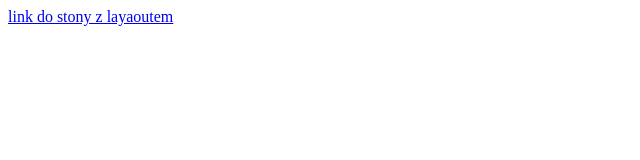
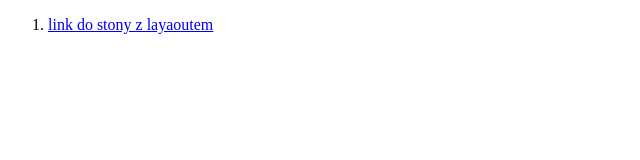
Before and after one commit to Qkuld232/test, a plain HTML site: page index.html in a window 1280 px wide. Shown: the whole page, without its empty margins (0-640 px from the left). Drawn offline with Linux system fonts and the light colour scheme.

Commit message:
Update index.html

```diff
--- a/index.html
+++ b/index.html
@@ -6,7 +6,16 @@
     <title>Hello world </title>
 </head>
 <body>
-    <a href="layout.html">link do stony z layaoutem </a>
+    <ol>
+        <li>
+
+
+
+
+    <a href="layout.html" target="_blank">link do stony z layaoutem </a>
+        </li>
+
+    </ol>
 
 </body>
 </html>
```
